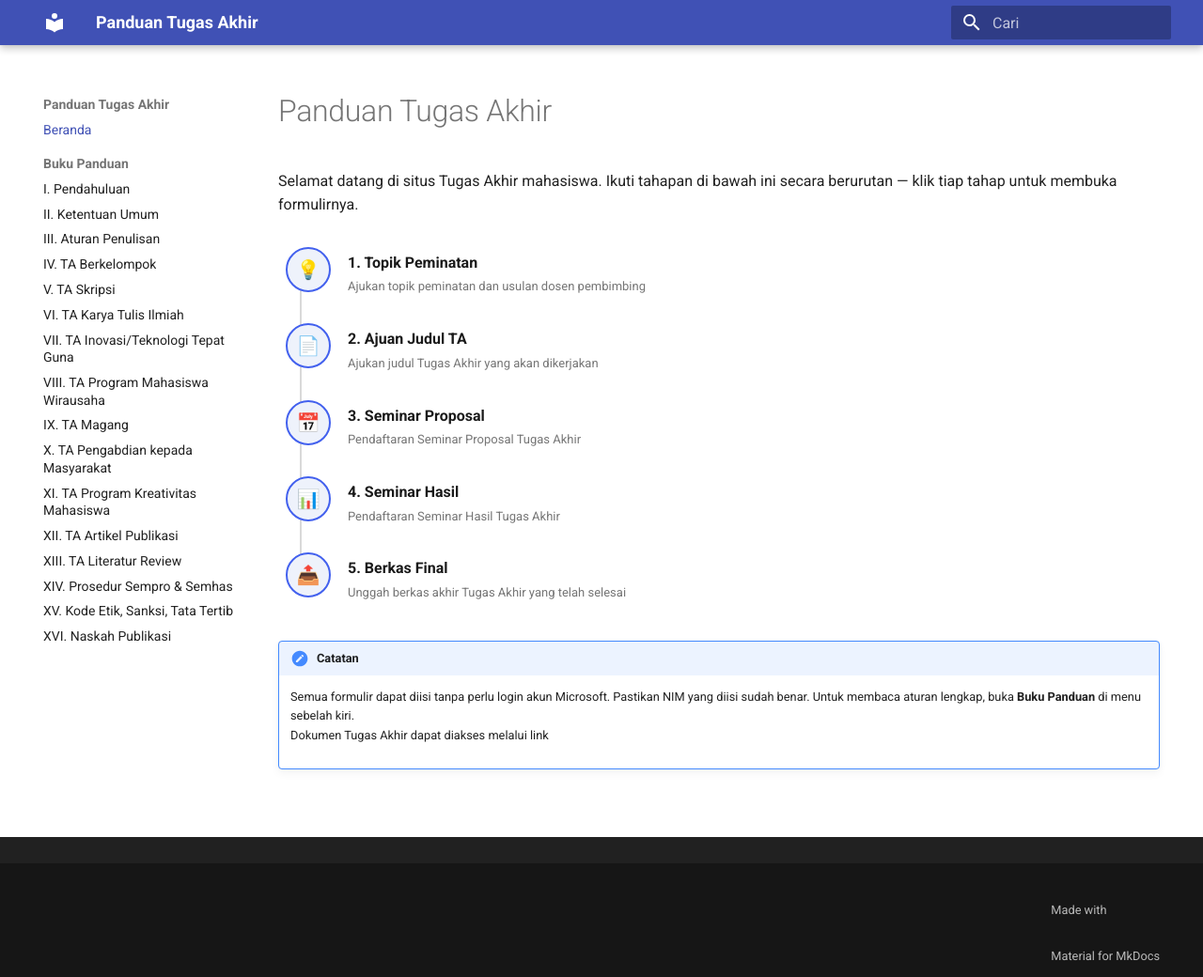
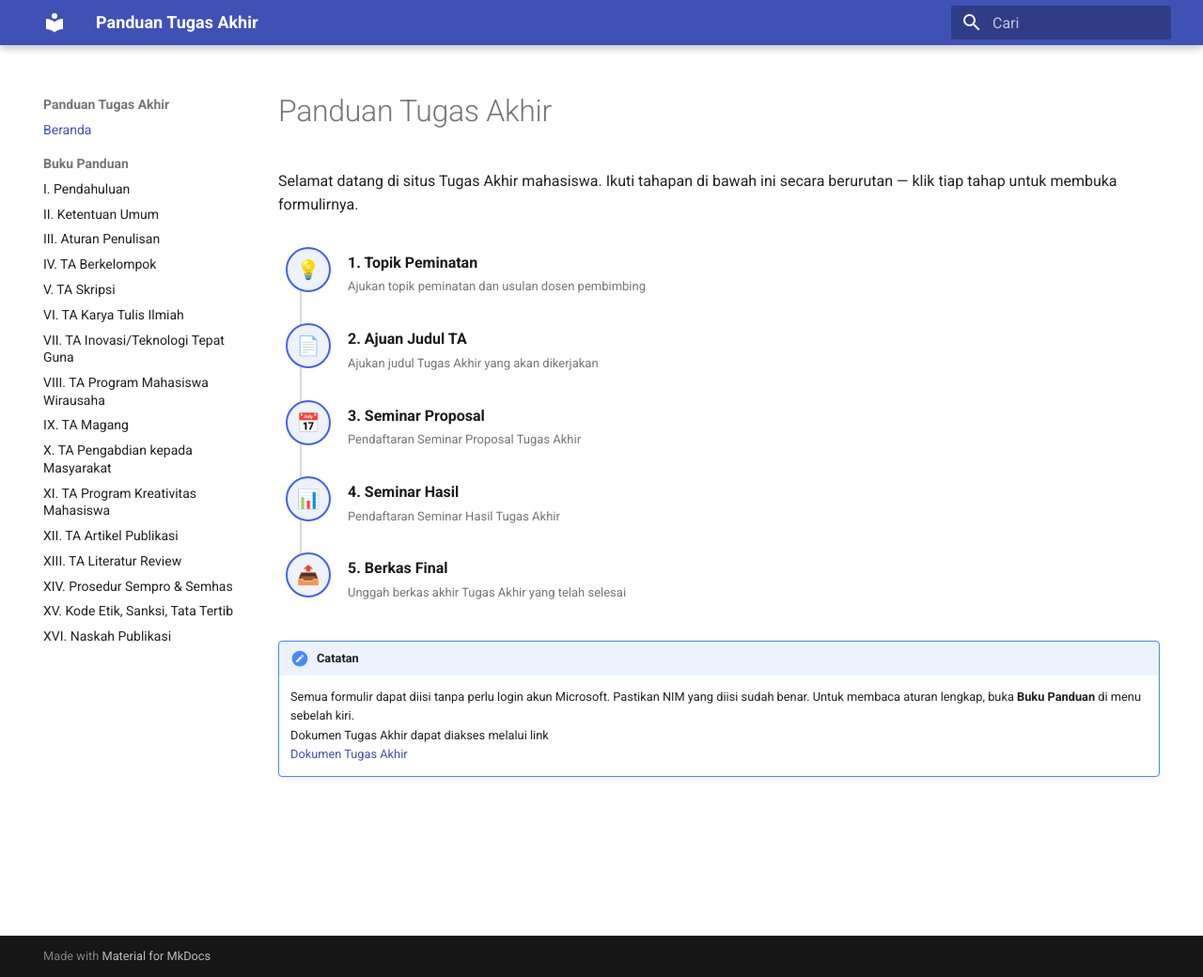
Before and after one commit to arif-fst/Panduan-TA-FST-UHB, an MkDocs documentation site: the page built from docs/index.md, in a window 1280 px wide and 1040 px high. Shown: the whole window at 94% size. Built offline with MkDocs 1.6.1 and Material for MkDocs 9.7.7, drawn with Linux system fonts in a browser that asks for light colours.

Commit message:
Update index.md

```diff
--- a/docs/index.md
+++ b/docs/index.md
@@ -105,4 +105,4 @@
 </div>
 
 !!! note "Catatan"
-    Semua formulir dapat diisi tanpa perlu login akun Microsoft. Pastikan NIM yang diisi sudah benar. Untuk membaca aturan lengkap, buka **Buku Panduan** di menu sebelah kiri. <br/> Dokumen Tugas Akhir dapat diakses melalui link <a href="https://universitasharapanbangsa-my.sharepoint.com/:f:/g/personal/arifsetia_uhb_ac_id/IgCA2FGYi2_QRJFFld1M31NvATT1ez4PRQIRr4ce5rx2wvI?e=dowxDY" class="ta-step">
+    Semua formulir dapat diisi tanpa perlu login akun Microsoft. Pastikan NIM yang diisi sudah benar. Untuk membaca aturan lengkap, buka **Buku Panduan** di menu sebelah kiri. <br/> Dokumen Tugas Akhir dapat diakses melalui link <a href="https://universitasharapanbangsa-my.sharepoint.com/:f:/g/personal/arifsetia_uhb_ac_id/IgCA2FGYi2_QRJFFld1M31NvATT1ez4PRQIRr4ce5rx2wvI?e=dowxDY" class="ta-step"> Dokumen Tugas Akhir </a>
```
